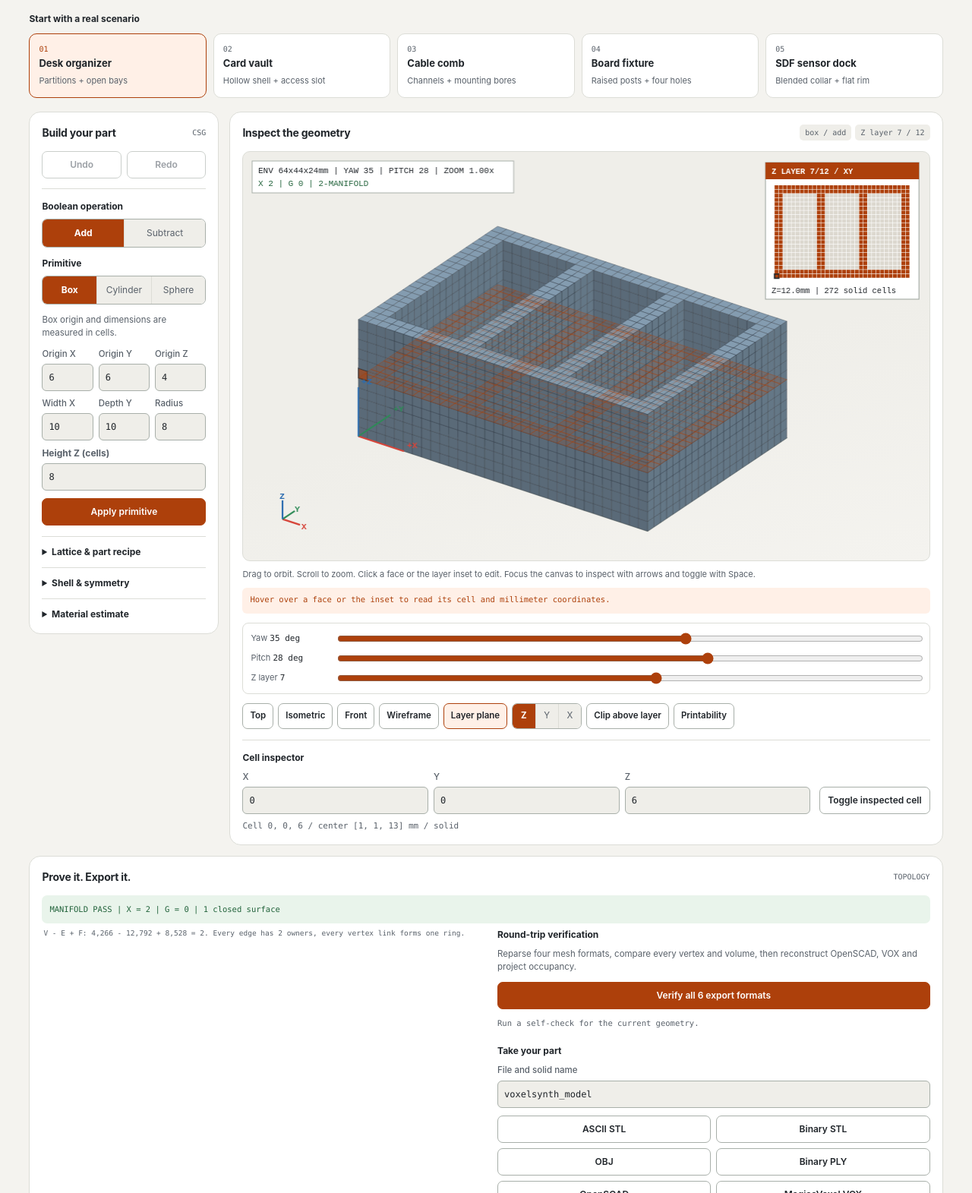
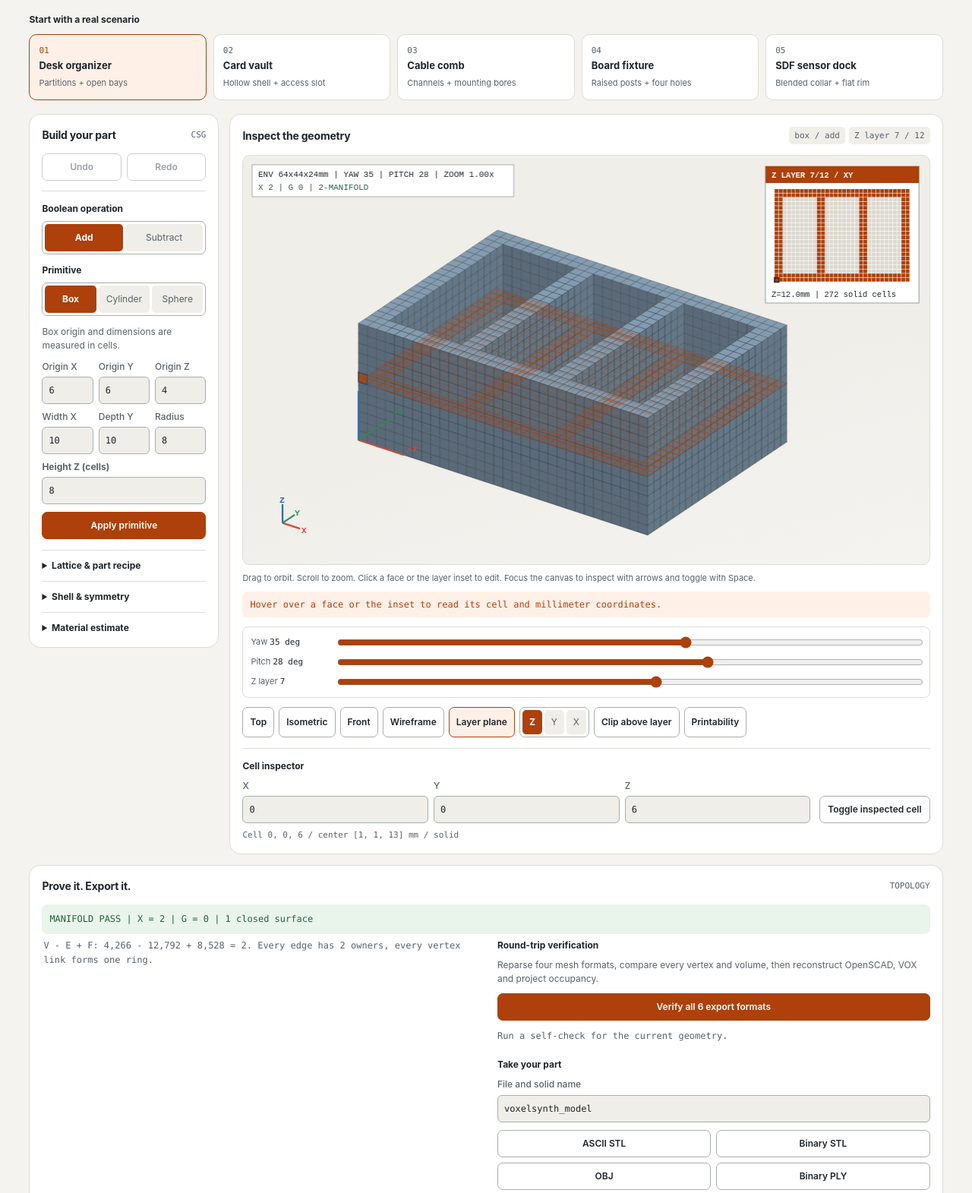
Before and after one commit to draarivpatel-ui/voxelsynth, a website: page index.html in a window 1280 px wide. Shown: the part 187-1758 px from the top of the page at 76% size. Drawn offline with Linux system fonts and the light colour scheme.

Commit message:
Raise functional text floor to 11px and body text to 12px
Detector pass flagged 40 legibility findings: micro-mono labels at
9-10.5px under the 11px functional floor, body copy under 12px, and
segmented controls with children flush against their border. Bumps
every sub-floor rule and insets segmented groups 3px.

```diff
--- a/style.css
+++ b/style.css
@@ -36,7 +36,7 @@ button { cursor: pointer; }
 .intro { display: flex; flex-wrap: wrap; align-items: end; justify-content: space-between; gap: 24px; padding: 28px clamp(18px, 3vw, 40px) 22px; }
 .intro h1 { font-size: clamp(26px, 3.2vw, 42px); letter-spacing: -0.045em; line-height: 1.1; margin: 0; }
 .quick-stats { display: flex; gap: 26px; margin: 0; padding: 15px 22px; border: 1px solid var(--line); border-radius: 14px; background: var(--panel); }
-.quick-stats dt { color: var(--ink-soft); font: 10.5px var(--mono); margin-bottom: 5px; }
+.quick-stats dt { color: var(--ink-soft); font: 11px var(--mono); margin-bottom: 5px; }
 .quick-stats dd { color: var(--ink); font: 600 20px var(--sans); letter-spacing: -0.03em; margin: 0; font-variant-numeric: tabular-nums; white-space: nowrap; }
 .quick-stats dd:last-child { font-size: 18px; }
 .showcase { padding: 0 clamp(18px, 3vw, 40px) 18px; }
@@ -46,7 +46,7 @@ button { cursor: pointer; }
 .preset-card strong, .preset-card small { display: block; }
 .preset-card strong { font-size: 13px; font-weight: 650; }
 .preset-card small { font-size: 11px; color: var(--ink-soft); margin-top: 4px; }
-.preset-number { position: absolute; left: 12px; top: 16px; color: var(--ink-soft); font: 10px var(--mono); }
+.preset-number { position: absolute; left: 12px; top: 16px; color: var(--ink-soft); font: 11px var(--mono); }
 .preset-card:hover, .preset-card.active { border-color: var(--accent); background: var(--accent-soft); }
 .preset-card.active .preset-number { color: var(--accent); }
 .art-section { margin: 0 clamp(18px, 3vw, 40px) 20px; padding: 20px; background: var(--panel); border: 1px solid var(--accent); border-radius: 14px; }
@@ -59,21 +59,21 @@ button { cursor: pointer; }
 .art-card strong, .art-card small { display: block; }
 .art-card strong { font-size: 12.5px; font-weight: 650; }
 .art-card small { color: var(--ink-soft); font-size: 11px; margin-top: 5px; }
-.art-index { position: absolute; left: 12px; top: 14px; color: var(--accent); font: 10px var(--mono); }
+.art-index { position: absolute; left: 12px; top: 14px; color: var(--accent); font: 11px var(--mono); }
 .art-card:hover, .art-card.active { border-color: var(--accent); background: var(--accent-soft); }
 .art-plate { padding: 16px; border: 1px solid var(--line-strong); border-radius: 10px; background: var(--panel-alt); }
 .art-plate-top { display: flex; flex-wrap: wrap; align-items: center; justify-content: space-between; gap: 8px; color: var(--ink); font-size: 13px; font-weight: 650; }
-.art-badge { padding: 4px 7px; border: 1px solid var(--good); border-radius: 5px; color: var(--good); font: 10px var(--mono); }
+.art-badge { padding: 4px 7px; border: 1px solid var(--good); border-radius: 5px; color: var(--good); font: 11px var(--mono); }
 .art-badge.bad { color: var(--warn); border-color: var(--warn); }
 .art-metrics { display: grid; grid-template-columns: repeat(2, minmax(0, 1fr)); gap: 10px; margin: 14px 0 8px; }
-.art-metrics dt { color: var(--ink-soft); font: 10px var(--mono); }
+.art-metrics dt { color: var(--ink-soft); font: 11px var(--mono); }
 .art-metrics dd { margin: 3px 0 0; font: 600 16px var(--sans); font-variant-numeric: tabular-nums; }
-.art-formula { color: var(--accent); font: 10.5px/1.6 var(--mono); margin: 10px 0 0; overflow-wrap: anywhere; }
+.art-formula { color: var(--accent); font: 12px/1.6 var(--mono); margin: 10px 0 0; overflow-wrap: anywhere; }
 .art-statement { margin-top: 16px; border-top: 1px solid var(--line); padding-top: 12px; }
 .art-statement summary { cursor: pointer; font-size: 12px; font-weight: 650; }
 .art-statement-body { display: grid; grid-template-columns: repeat(2, minmax(0, 1fr)); gap: 18px; }
 .art-statement-body h3 { font-size: 12px; margin: 12px 0 6px; }
-.art-statement-body p { color: var(--ink-soft); font-size: 11.5px; line-height: 1.6; margin: 0; }
+.art-statement-body p { color: var(--ink-soft); font-size: 12px; line-height: 1.6; margin: 0; }
 .art-section.exhibition { --accent: #b08d4f; --accent-soft: #f4ecda; --voxel-a: #d8b46c; --panel-alt: #faf7ef; }
 [data-theme="dark"] .art-section.exhibition { --accent: #e4bd72; --accent-soft: #392f1e; --voxel-a: #e0bd7d; --panel-alt: #211e18; }
 .help-panel { margin: 0 clamp(18px, 3vw, 40px) 18px; padding: 20px; background: var(--panel); border: 1px solid var(--line); border-radius: 12px; }
@@ -86,13 +86,13 @@ button { cursor: pointer; }
 .panel { background: var(--panel); border: 1px solid var(--line); border-radius: 15px; padding: 16px; min-width: 0; }
 .panel-head, .view-head { display: flex; flex-wrap: wrap; align-items: center; justify-content: space-between; gap: 10px; margin-bottom: 14px; }
 .panel-title { font-size: 14px; font-weight: 700; margin: 0; letter-spacing: -0.015em; }
-.unit-tag { color: var(--ink-soft); font: 10px var(--mono); }
+.unit-tag { color: var(--ink-soft); font: 11px var(--mono); }
 .field { padding: 14px 0; border-top: 1px solid var(--line); }
 .field:first-of-type { padding-top: 12px; }
 .field > label, .field-label { display: block; font-size: 12px; font-weight: 650; margin-bottom: 7px; }
-.field-note { color: var(--ink-soft); font-size: 11.5px; line-height: 1.5; margin: 8px 0 10px; }
+.field-note { color: var(--ink-soft); font-size: 12px; line-height: 1.5; margin: 8px 0 10px; }
 input[type="number"], input[type="text"], select { width: 100%; min-width: 0; height: 36px; padding: 6px 8px; background: var(--panel-alt); border: 1px solid var(--line-strong); border-radius: 6px; color: var(--ink); font: 12px var(--mono); font-variant-numeric: tabular-nums; }
-.mini { display: block; font-size: 11.5px; font-weight: 550; color: var(--ink-soft); }
+.mini { display: block; font-size: 12px; font-weight: 550; color: var(--ink-soft); }
 .mini input, .mini select { display: block; margin-top: 4px; }
 .mini.wide { margin-top: 8px; }
 .triple { display: grid; grid-template-columns: repeat(3, minmax(0, 1fr)); gap: 7px; margin-bottom: 8px; }
@@ -104,30 +104,29 @@ input[type="number"], input[type="text"], select { width: 100%; min-width: 0; he
 .btn-primary:hover:not(:disabled) { background: var(--accent); filter: brightness(1.08); }
 .btn-ghost { background: transparent; }
 .btn-block { display: block; width: 100%; margin-top: 10px; }
-.btn-small { min-height: 32px; font-size: 11.5px; padding: 6px 9px; }
+.btn-small { min-height: 32px; font-size: 12px; padding: 6px 9px; }
 .row { display: flex; gap: 7px; margin-top: 8px; }
 .row > .btn { flex: 1; }
 .row.wrap { flex-wrap: wrap; gap: 6px; margin-top: 12px; }
 .row.wrap > .btn { flex: 0 1 auto; }
 .history-actions { margin: 0 0 13px; }
-.segmented { display: flex; margin-bottom: 12px; border: 1px solid var(--line-strong); border-radius: 7px; overflow: hidden; }
-.seg { flex: 1; min-height: 36px; font-size: 12px; background: var(--panel-alt); color: var(--ink-soft); border: 0; border-right: 1px solid var(--line); }
-.seg:last-child { border-right: 0; }
+.segmented { display: flex; gap: 3px; margin-bottom: 12px; padding: 3px; border: 1px solid var(--line-strong); border-radius: 7px; }
+.seg { flex: 1; min-height: 36px; font-size: 12px; background: var(--panel-alt); color: var(--ink-soft); border: 0; border-radius: 5px; }
 .seg.active { background: var(--accent); color: var(--accent-ink); font-weight: 650; }
 .seg:focus-visible { position: relative; outline-offset: -3px; }
 .segmented-inline { margin-bottom: 0; flex: 0 1 auto; min-width: 92px; }
-.segmented-inline .seg { min-height: 32px; font-size: 11.5px; }
+.segmented-inline .seg { min-height: 32px; font-size: 12px; }
 .btn[aria-pressed="true"] { background: var(--accent-soft); border-color: var(--accent); color: var(--ink); }
 .control-details { border-top: 1px solid var(--line); padding: 11px 0; }
 .control-details summary, .diagnostics-details summary { cursor: pointer; font-size: 12px; font-weight: 650; color: var(--ink); }
 .control-details .field { border: 0; padding: 8px 0; }
 .control-details:last-child { padding-bottom: 0; }
 .view-status { display: flex; flex-wrap: wrap; gap: 5px; }
-.chip { color: var(--ink-soft); font: 10px var(--mono); padding: 5px 7px; background: var(--panel-alt); border-radius: 5px; }
+.chip { color: var(--ink-soft); font: 11px var(--mono); padding: 5px 7px; background: var(--panel-alt); border-radius: 5px; }
 .canvas-wrap { background: linear-gradient(165deg, var(--panel-alt) 55%, var(--bg)); border: 1px solid var(--line); border-radius: 10px; overflow: hidden; }
 #viewport { display: block; width: 100%; height: clamp(420px, 42vw, 620px); cursor: crosshair; touch-action: none; }
 .canvas-hint { color: var(--ink-soft); font-size: 11px; line-height: 1.55; margin: 9px 0; }
-.inspection-readout { min-height: 34px; padding: 8px 10px; background: var(--accent-soft); color: var(--accent); border-radius: 6px; font: 10.5px/1.5 var(--mono); overflow-wrap: anywhere; }
+.inspection-readout { min-height: 34px; padding: 8px 10px; background: var(--accent-soft); color: var(--accent); border-radius: 6px; font: 12px/1.5 var(--mono); overflow-wrap: anywhere; }
 .slider-row { display: grid; grid-template-columns: 102px minmax(0, 1fr); align-items: center; gap: 6px 10px; margin-top: 12px; padding: 10px; border: 1px solid var(--line); border-radius: 8px; }
 .slider-row label { color: var(--ink-soft); font-size: 11px; }
 .slider-row output { color: var(--ink); font-family: var(--mono); }
@@ -136,23 +135,23 @@ input[type="number"], input[type="text"], select { width: 100%; min-width: 0; he
 .voxel-inspector h3 { grid-column: 1 / -1; font-size: 12px; margin: 0; }
 .voxel-inspector .triple { margin: 0; }
 .voxel-inspector output { grid-column: 1 / -1; font: 11px/1.5 var(--mono); color: var(--ink-soft); overflow-wrap: anywhere; }
-.health { padding: 10px; color: var(--good); background: var(--good-bg); border-radius: 7px; font: 10.5px/1.6 var(--mono); margin-bottom: 6px; }
+.health { padding: 10px; color: var(--good); background: var(--good-bg); border-radius: 7px; font: 12px/1.6 var(--mono); margin-bottom: 6px; }
 .health.bad { color: var(--warn); background: var(--warn-bg); }
-.euler-proof { color: var(--ink-soft); font: 9.5px/1.55 var(--mono); margin: 0 2px 14px; overflow-wrap: anywhere; }
+.euler-proof { color: var(--ink-soft); font: 12px/1.55 var(--mono); margin: 0 2px 14px; overflow-wrap: anywhere; }
 .diagnostics-details summary { margin-bottom: 10px; }
-.diag-table { width: 100%; border-collapse: collapse; font: 10.5px/1.5 var(--mono); }
+.diag-table { width: 100%; border-collapse: collapse; font: 12px/1.5 var(--mono); }
 .diag-table th, .diag-table td { padding: 5px 3px; border-bottom: 1px solid var(--line); text-align: left; }
 .diag-table th { color: var(--ink-soft); font-weight: 500; }
 .diag-table td:last-child { text-align: right; font-variant-numeric: tabular-nums; font-weight: 550; }
 .diag-table tr:last-child td { border-bottom: 0; }
 .subhead { margin: 18px 0 8px; font-size: 12px; font-weight: 650; }
-.verification-result { font: 10.5px/1.7 var(--mono); color: var(--ink-soft); margin-top: 10px; overflow-wrap: anywhere; }
+.verification-result { font: 12px/1.7 var(--mono); color: var(--ink-soft); margin-top: 10px; overflow-wrap: anywhere; }
 .verification-result.good { color: var(--good); padding: 8px; border: 1px solid var(--good); border-radius: 6px; background: var(--good-bg); }
 .wide-input { display: block; margin: 5px 0 10px; }
 .export-grid { display: grid; grid-template-columns: repeat(2, minmax(0, 1fr)); gap: 7px; }
 .export-section .control-details { margin-top: 12px; }
 .toast { position: fixed; z-index: 15; left: 50%; bottom: 22px; transform: translateX(-50%); width: max-content; max-width: calc(100% - 28px); padding: 12px 18px; background: var(--ink); color: var(--panel); border: 1px solid var(--line-strong); border-radius: 10px; box-shadow: 0 6px 24px #0002; font-size: 12px; }
-.footer { padding: 18px clamp(18px, 3vw, 40px) 28px; border-top: 1px solid var(--line); color: var(--ink-soft); font: 10.5px/1.6 var(--mono); }
+.footer { padding: 18px clamp(18px, 3vw, 40px) 28px; border-top: 1px solid var(--line); color: var(--ink-soft); font: 12px/1.6 var(--mono); }
 .footer p { margin: 4px 0; }
 @media (max-width: 1280px) {
   .workspace { grid-template-columns: 250px minmax(0, 1fr); }
@@ -187,7 +186,7 @@ input[type="number"], input[type="text"], select { width: 100%; min-width: 0; he
   .topbar-actions .btn { flex: 1; }
   .intro { padding-left: 16px; padding-right: 16px; }
   .quick-stats { gap: 10px; padding: 12px; }
-  .quick-stats dt { font-size: 9px; }
+  .quick-stats dt { font-size: 11px; }
   .quick-stats dd, .quick-stats dd:last-child { font-size: 16px; }
   .showcase-grid { grid-template-columns: repeat(2, minmax(0, 1fr)); }
   .preset-card { min-height: 77px; }
```
